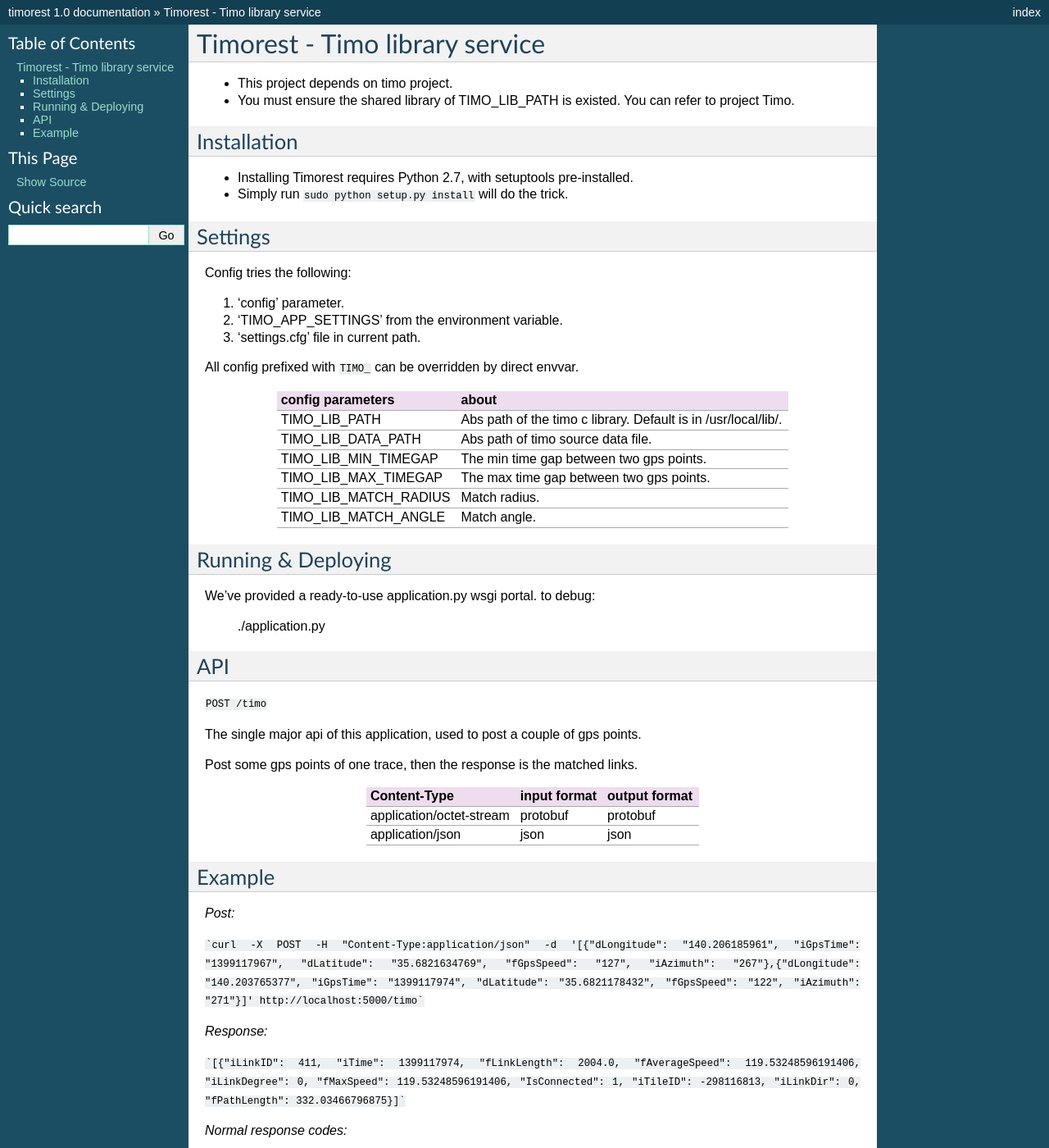
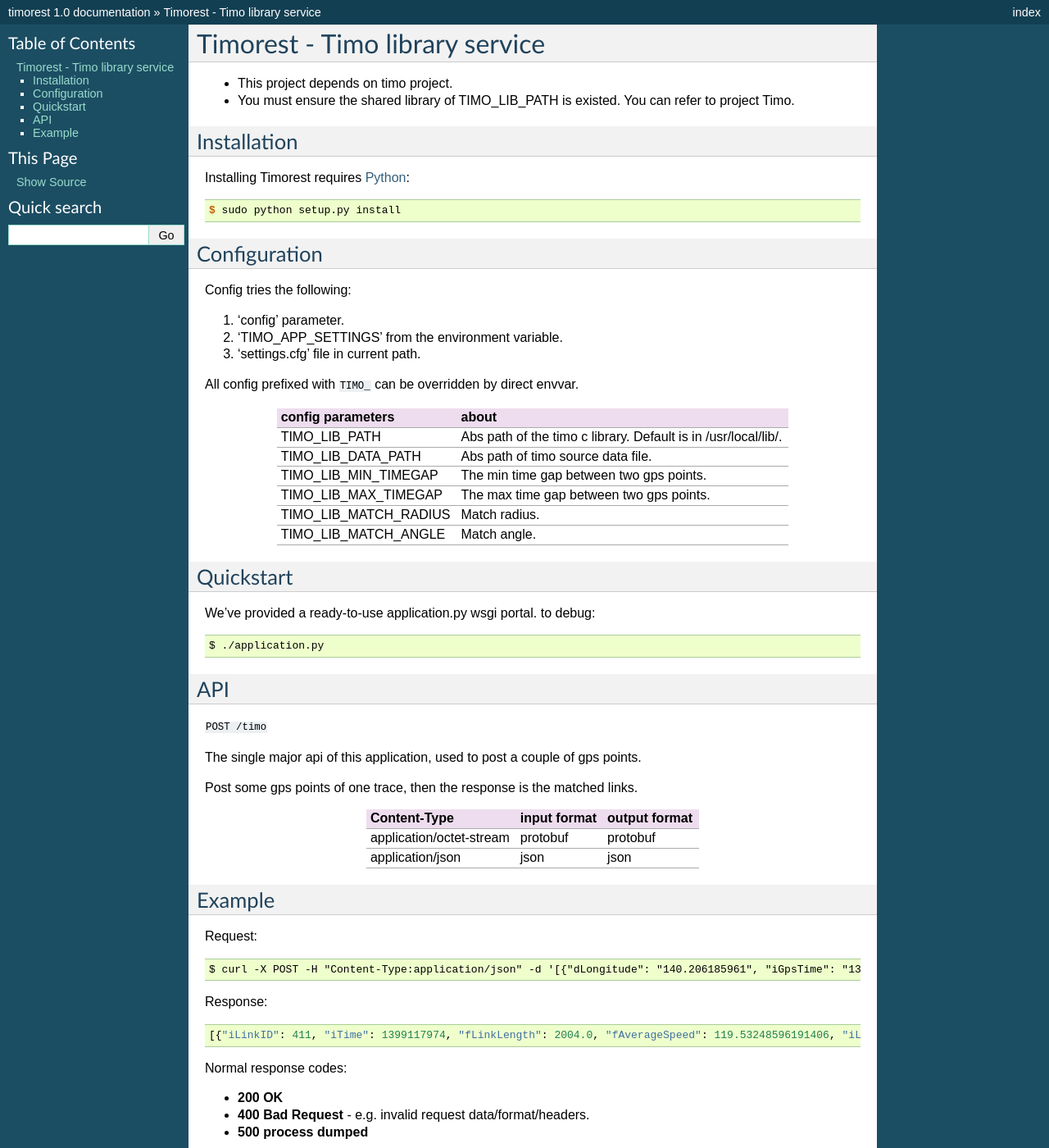
Before and after one commit to vocky/flask-test, a Sphinx documentation site: the page built from docs/index.rst, in a window 1280 px wide and 1400 px high. Shown: the whole window at 82% size. Built offline with Sphinx 7.4.7, drawn with Linux system fonts in a browser that asks for light colours.

````diff
--- a/docs/index.rst
+++ b/docs/index.rst
@@ -5,11 +5,14 @@ Timorest - Timo library service
 
 Installation
 ------------
-+ Installing Timorest requires Python 2.7, with setuptools pre-installed.
-+ Simply run ``sudo python setup.py install`` will do the trick.
+Installing Timorest requires `Python <https://www.python.org/downloads>`_:
 
-Settings
---------
+.. code-block:: console
+
+    $ sudo python setup.py install
+
+Configuration
+-------------
 Config tries the following:
 
 1. 'config' parameter.
@@ -30,12 +33,12 @@ TIMO_LIB_MATCH_RADIUS  Match radius.
 TIMO_LIB_MATCH_ANGLE   Match angle.
 =====================  ===========
 
-Running & Deploying
--------------------
+Quickstart
+----------
 We've provided a ready-to-use application.py wsgi portal.
-to debug:
+to debug::
 
-    ./application.py
+    $ ./application.py
 
 API
 ------------
@@ -54,16 +57,17 @@ application/json          json            json
 
 Example
 -------
-`Post:`
 
-```curl -X POST -H "Content-Type:application/json" -d '[{"dLongitude": "140.206185961", "iGpsTime": "1399117967", "dLatitude": "35.6821634769", "fGpsSpeed": "127", "iAzimuth": "267"},{"dLongitude": "140.203765377", "iGpsTime": "1399117974", "dLatitude": "35.6821178432", "fGpsSpeed": "122", "iAzimuth": "271"}]' http://localhost:5000/timo```
+Request::
 
-`Response:`
+    $ curl -X POST -H "Content-Type:application/json" -d '[{"dLongitude": "140.206185961", "iGpsTime": "1399117967", "dLatitude": "35.6821634769", "fGpsSpeed": "127", "iAzimuth": "267"},{"dLongitude": "140.203765377", "iGpsTime": "1399117974", "dLatitude": "35.6821178432", "fGpsSpeed": "122", "iAzimuth": "271"}]' http://localhost:5000/timo
 
-```[{"iLinkID": 411, "iTime": 1399117974, "fLinkLength": 2004.0, "fAverageSpeed": 119.53248596191406, "iLinkDegree": 0, "fMaxSpeed": 119.53248596191406, "IsConnected": 1, "iTileID": -298116813, "iLinkDir": 0, "fPathLength": 332.03466796875}]```
+Response::
 
-`Normal response codes:`
+    [{"iLinkID": 411, "iTime": 1399117974, "fLinkLength": 2004.0, "fAverageSpeed": 119.53248596191406, "iLinkDegree": 0, "fMaxSpeed": 119.53248596191406, "IsConnected": 1, "iTileID": -298116813, "iLinkDir": 0, "fPathLength": 332.03466796875}]
 
-+ `200 OK`
-+ `400 Bad Request` - e.g. invalid request data/format/headers.
-+ `500 process dumped`
+Normal response codes:
+
++ **200 OK**
++ **400 Bad Request** - e.g. invalid request data/format/headers.
++ **500 process dumped**
````
Also changed, not shown: 1 other file.
